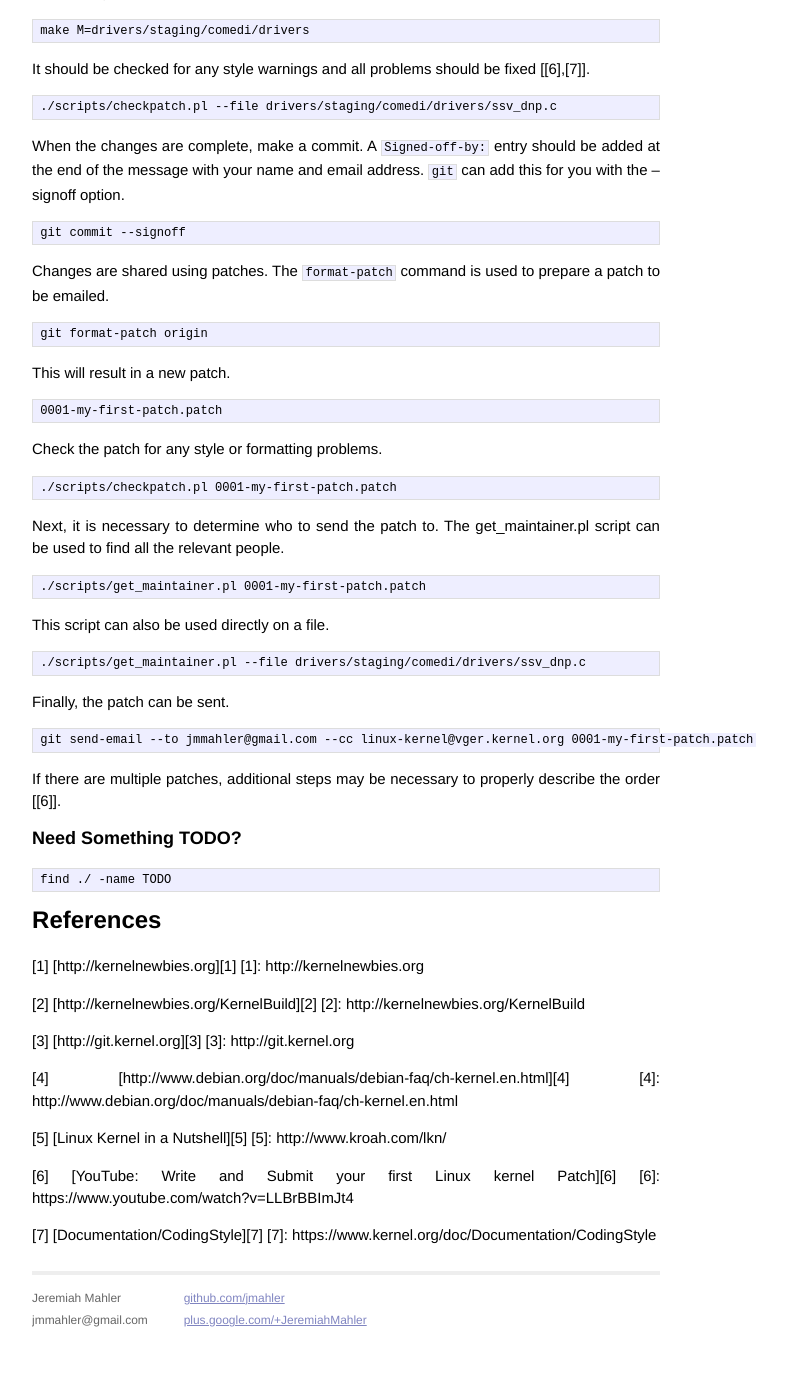
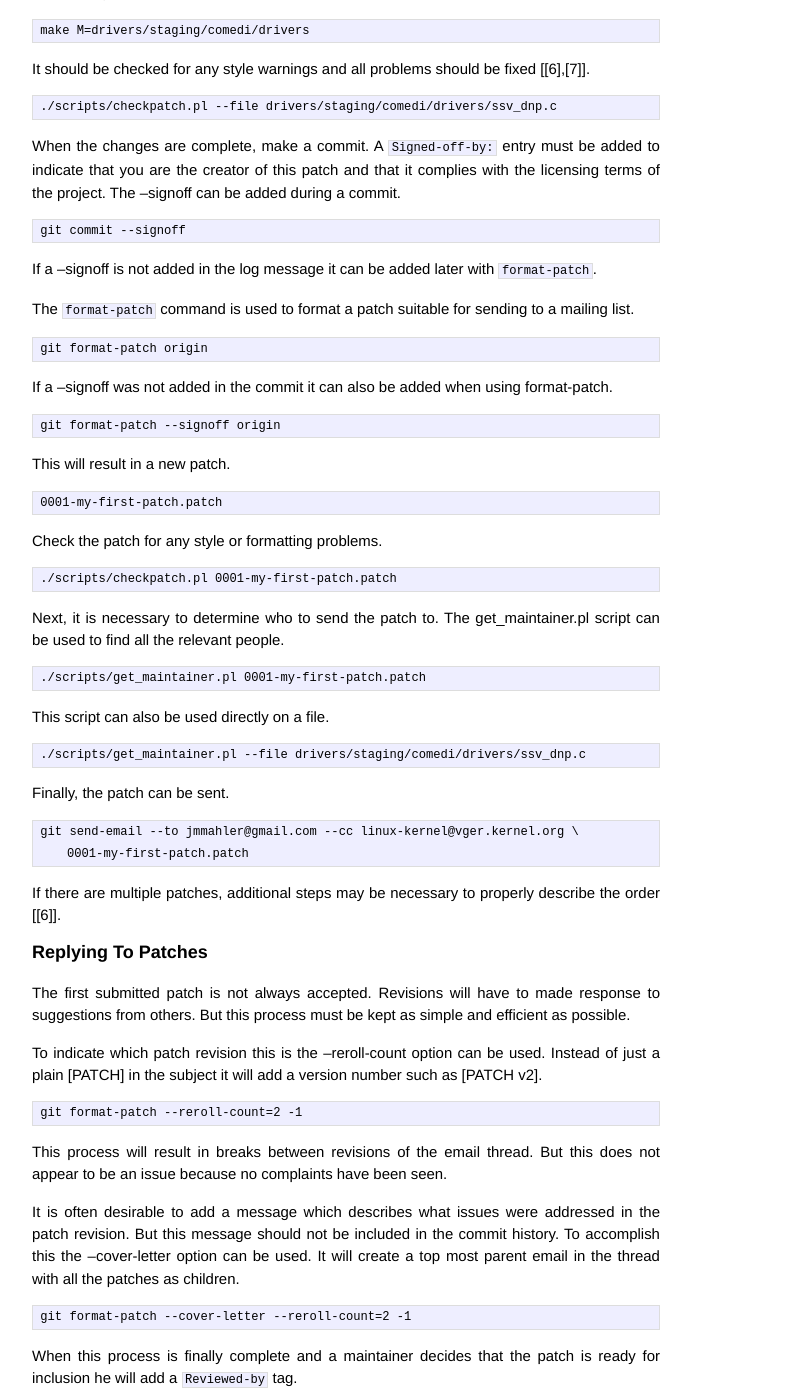
Before and after one commit to jmahler/jmahler.github.io, a Jekyll site: the page built from _posts/2014-04-08-kernel.md, in a window 1280 px wide and 1400 px high, scrolled down 1599 px. Shown: the whole window, without its empty margins (294-1081 px from the left). Built offline with Jekyll 4.4.1, drawn with Linux system fonts in a browser that asks for light colours; Markdown is read by kramdown in place of the engine named in the settings; before the commit the page ends 2942 px from its top, so only the background shows below that.

Commit message:
added section on Replying To Patches

```diff
--- a/_posts/2014-04-08-kernel.md
+++ b/_posts/2014-04-08-kernel.md
@@ -92,16 +92,24 @@
     ./scripts/checkpatch.pl --file drivers/staging/comedi/drivers/ssv_dnp.c
 
 When the changes are complete, make a commit.
-A `Signed-off-by:` entry should be added at the end of the message
-with your name and email address.  `git` can add this for you with
-the --signoff option.
+A `Signed-off-by:` entry must be added to indicate that you are the
+creator of this patch and that it complies with the licensing terms
+of the project.  The --signoff can be added during a commit.
 
     git commit --signoff
 
-Changes are shared using patches.  The `format-patch` command is used
-to prepare a patch to be emailed.
+If a --signoff is not added in the log message it can be added later
+with `format-patch`.
+
+The `format-patch` command is used to format a patch suitable for
+sending to a mailing list.
 
     git format-patch origin
+
+If a --signoff was not added in the commit it can also be added
+when using format-patch.
+
+    git format-patch --signoff origin
 
 This will result in a new patch.
 
@@ -123,13 +131,42 @@ This script can also be used directly on a file.
 
 Finally, the patch can be sent.
 
-    git send-email --to jmmahler@gmail.com --cc linux-kernel@vger.kernel.org 0001-my-first-patch.patch
+    git send-email --to jmmahler@gmail.com --cc linux-kernel@vger.kernel.org \
+        0001-my-first-patch.patch
 
 If there are multiple patches, additional steps may be necessary to
 properly describe the order [[6]].
 
+Replying To Patches
+-------------------
+
+The first submitted patch is not always accepted.
+Revisions will have to made response to suggestions from others.
+But this process must be kept as simple and efficient as possible.
+
+To indicate which patch revision this is the --reroll-count option can
+be used.  Instead of just a plain [PATCH] in the subject it will add
+a version number such as [PATCH v2].
+
+    git format-patch --reroll-count=2 -1
+
+This process will result in breaks between revisions of the email thread.
+But this does not appear to be an issue because no complaints have been seen.
+
+It is often desirable to add a message which describes what issues were
+addressed in the patch revision.  But this message should not be included
+in the commit history.  To accomplish this the --cover-letter option can
+be used.  It will create a top most parent email in the thread with all
+the patches as children.
+
+    git format-patch --cover-letter --reroll-count=2 -1
+
+When this process is finally complete and a maintainer decides
+that the patch is ready for inclusion he will add a
+`Reviewed-by` tag.
+
 Need Something TODO?
----------------------
+--------------------
 
     find ./ -name TODO
 
```
